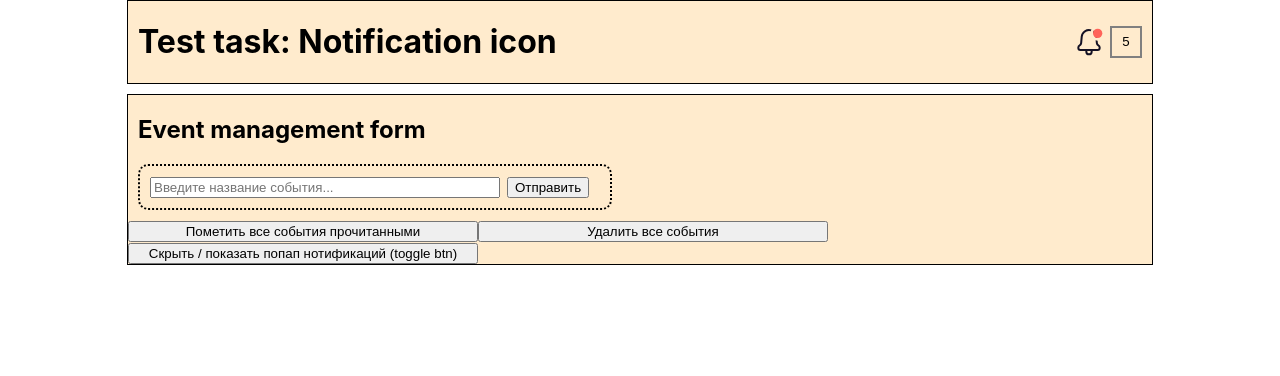
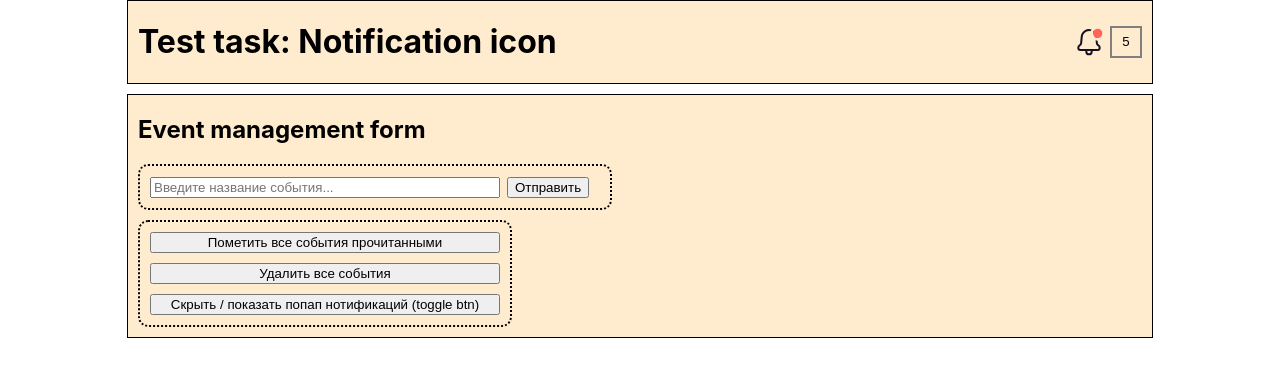
Before and after one commit to NikonovAO/React, a React (Create React App) app in the folder my-app-popover/: page / in a window 1280 px wide. Shown: the top 376 px of the page. Built offline with nearby package versions, Linux system fonts and the light colour scheme.

Commit message:
fix: подправлена HTML-разметка блока Main и добавлены стили для него

```diff
--- a/my-app-popover/src/MainBlock/MainBlock.js
+++ b/my-app-popover/src/MainBlock/MainBlock.js
@@ -8,22 +8,20 @@ export default function MainBlock() {
 
     }
 
-    const myContant = 'abc';
-
     return (
         <main className="main">
             <h2 className="main__header">Event management form</h2>
 
-            <form name="formControlEvent" onSubmit={handleNewEventSubmit}>
-                <div className="main__form">
-                    <input type="text" name="nameEvent" placeholder="Введите название события..."/>
-                    <button type="submit" name="addEvent">Отправить</button>
-                </div>
+            <form name="formControlEvent" className="main__form form-control-event" onSubmit={handleNewEventSubmit}>
+                <input type="text" className="form-control-event__name-event" name="nameEvent" placeholder="Введите название события..."/>
+                <button type="submit" className="form-control-event__add-event">Отправить</button>
             </form>
+            <div className="main__button-block button">
+            <button type="button" className="button__finished-all-event">Пометить все события прочитанными</button>
+            <button type="button" className="button__delete-all-event">Удалить все события</button>
+            <button type="button" className="button_toggle-popup">Скрыть / показать попап нотификаций (toggle btn) </button>
+            </div>
 
-            <button type="button" name="finishedAllEvent">Пометить все события прочитанными</button>
-            <button type="button" name="deleteAllEvent">Удалить все события</button>
-            <button type="button" name="togglePopup">Скрыть / показать попап нотификаций (toggle btn) </button>
         </main>
     )
 }
--- a/my-app-popover/src/MainBlock/mainStyle.css
+++ b/my-app-popover/src/MainBlock/mainStyle.css
@@ -9,8 +9,22 @@
     margin-left: 10px;;
 }
 
-[name='formControlEvent'] {
-    max-width: 450px;
+.form-control-event {
+    width: 450px;
+    margin: 10px;
+    padding:10px;
+    border: 2px dotted black;
+    border-radius: 10px;
+}
+
+.form-control-event__name-event {
+    width: 350px;
+    box-sizing: border-box;
+    margin-right: 7px;
+}
+
+.main__button-block {
+    width: 350px;
     margin: 10px;
     padding:10px;
     display: flex;
@@ -20,14 +34,8 @@
     border-radius: 10px;
 }
 
-[name='nameEvent'] {
-    box-sizing: border-box;
-    margin-right: 7px;
-}
-
-[name='nameEvent'],
-[name='finishedAllEvent'],
-[name='deleteAllEvent'],
-[name='togglePopup'] {
+.button__finished-all-event,
+.button__delete-all-vent,
+.button_toggle-popup {
     width: 350px;
 }
```
